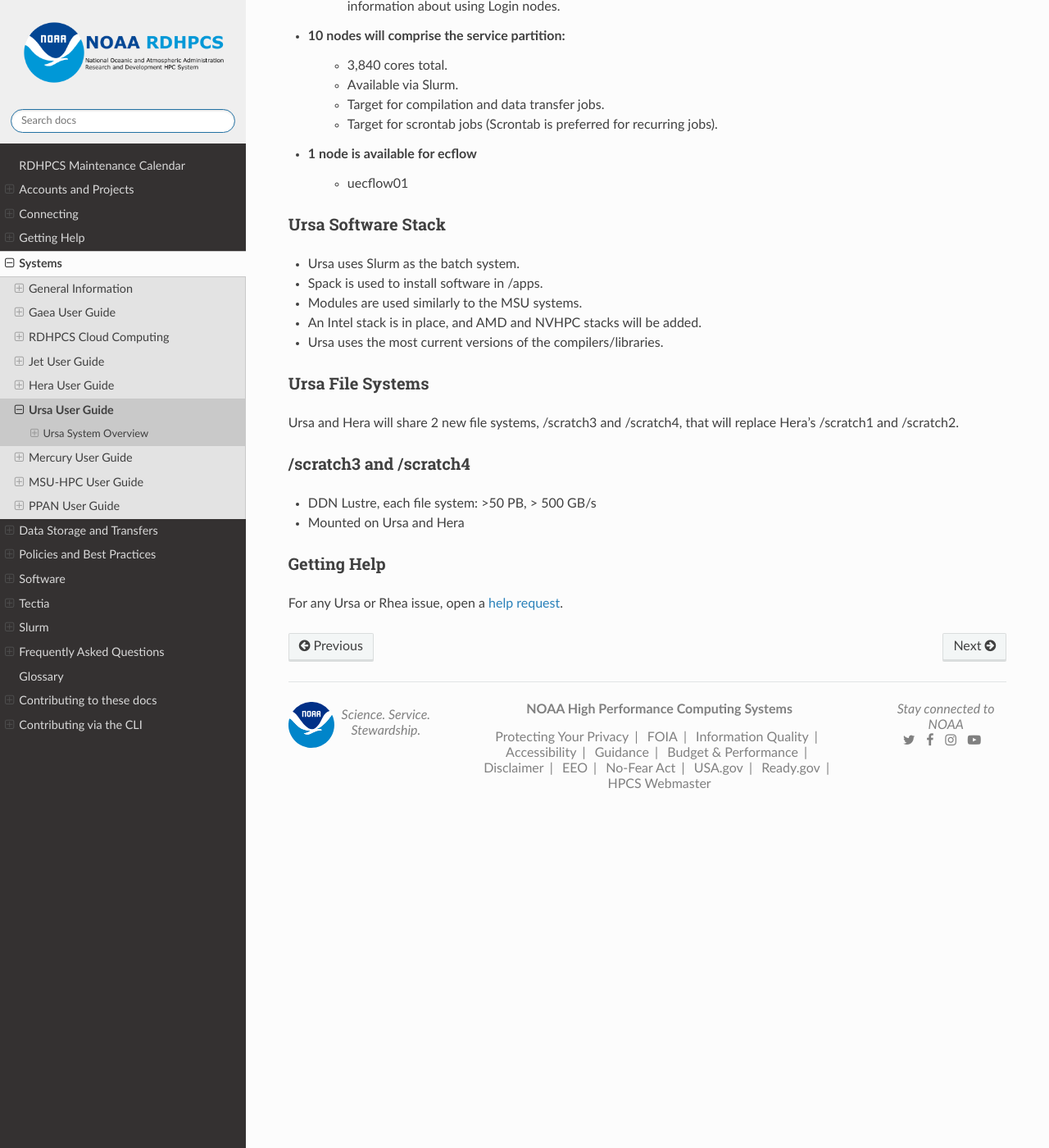
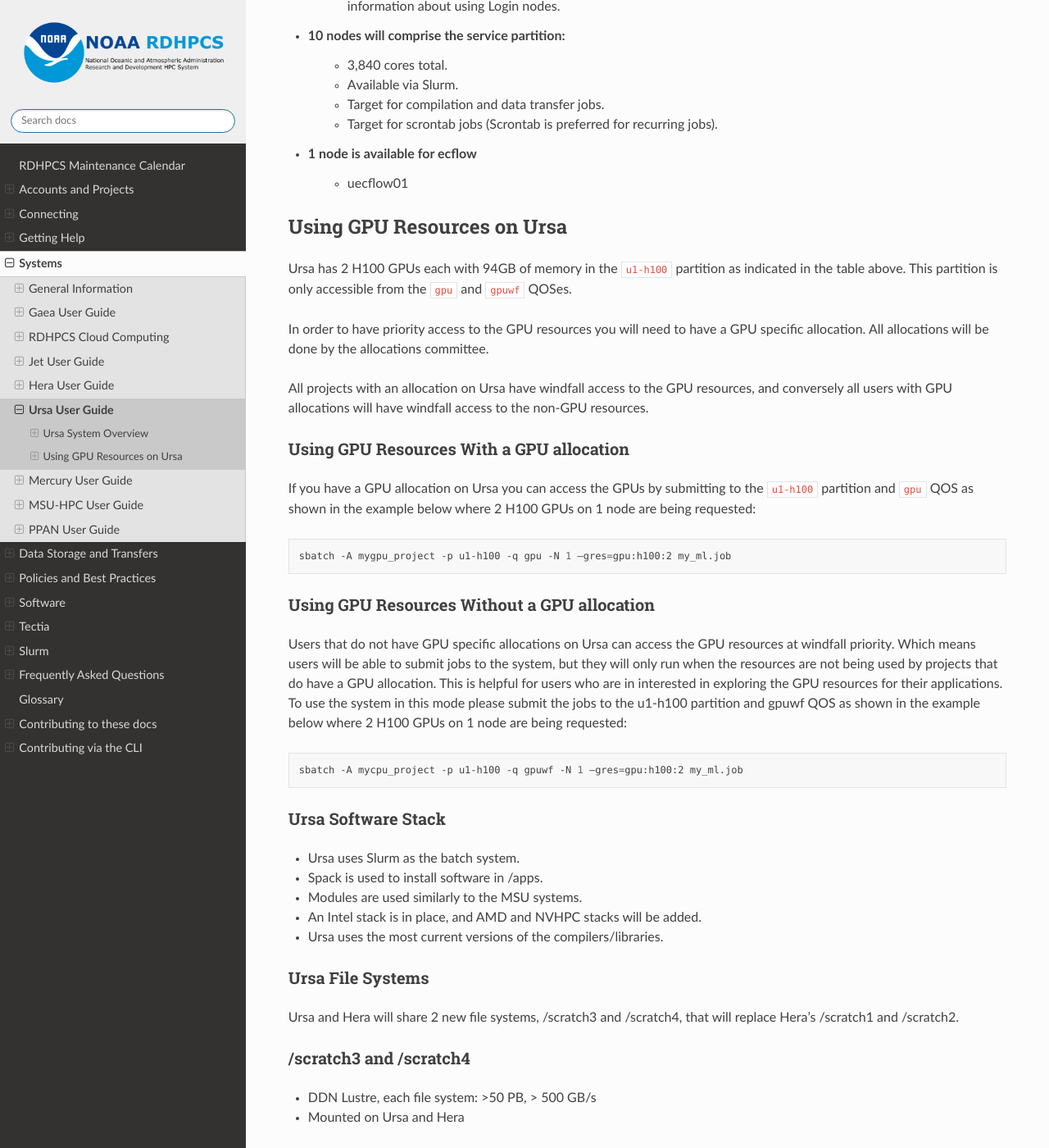
Before and after one commit to NOAA-RDHPCS/noaa-rdhpcs.github.io, a Sphinx documentation site: the page built from source/systems/ursa_user_guide.rst, in a window 1280 px wide and 1400 px high, scrolled down 1627 px. Shown: the whole window at 82% size. Built offline with Sphinx 7.4.7 and the Read the Docs theme 3.1.0, drawn with Linux system fonts in a browser that asks for light colours; pages that are not in the unit, such as notebooks, are missing from menus.

Commit message:
Add information about access to Ursa GPUs
- How to request allocations
- How to submit jobs if you have GPU allocations
- How to submit jobs if you have no GPU allocations

```diff
--- a/source/systems/ursa_user_guide.rst
+++ b/source/systems/ursa_user_guide.rst
@@ -119,6 +119,49 @@ Ursa has 15 outward-facing nodes.
 * 1 node is available for ecflow
     * uecflow01
 
+Using GPU Resources on Ursa
+===========================
+Ursa has 2 H100 GPUs each with 94GB of memory in the ``u1-h100``
+partition as indicated in the table above.  This partition
+is only accessible from the ``gpu`` and ``gpuwf`` QOSes.
+
+In order to have priority access to the GPU resources you will need to
+have a GPU specific allocation. All allocations will be done by the
+allocations committee.
+
+All projects with an allocation on Ursa have
+windfall access to the GPU resources, and conversely all users with
+GPU allocations will have windfall access to the non-GPU resources.
+
+Using GPU Resources With a GPU allocation
+-----------------------------------------
+
+If you have a GPU allocation on Ursa you can access the GPUs by
+submitting to the ``u1-h100`` partition and ``gpu`` QOS as shown in
+the example below where 2 H100 GPUs on 1 node are being requested:
+
+.. code-block:: shell
+
+   sbatch -A mygpu_project -p u1-h100 -q gpu -N 1 –gres=gpu:h100:2 my_ml.job
+
+Using GPU Resources Without a GPU allocation
+--------------------------------------------
+
+Users that do not have GPU specific allocations on Ursa can access
+the GPU resources at windfall priority. Which means users will be able
+to submit jobs to the system, but they will only run when the
+resources are not being used by projects that do have a GPU
+allocation. This is helpful for users who are in interested in
+exploring the GPU resources for their applications. To use the system
+in this mode please submit the jobs to the u1-h100 partition and gpuwf
+QOS as shown in the example below where 2 H100 GPUs on 1 node are
+being requested:
+
+.. code-block:: shell
+
+   sbatch -A mycpu_project -p u1-h100 -q gpuwf -N 1 –gres=gpu:h100:2 my_ml.job
+
+
 Ursa Software Stack
 -------------------------
 * Ursa uses Slurm as the batch system.
```
